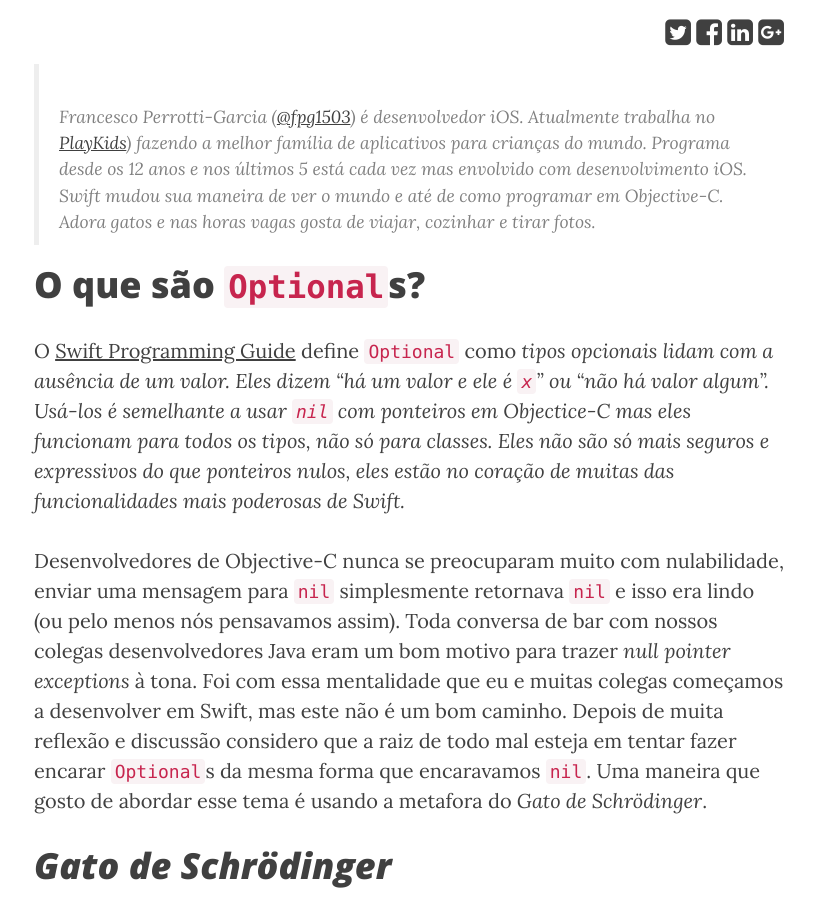
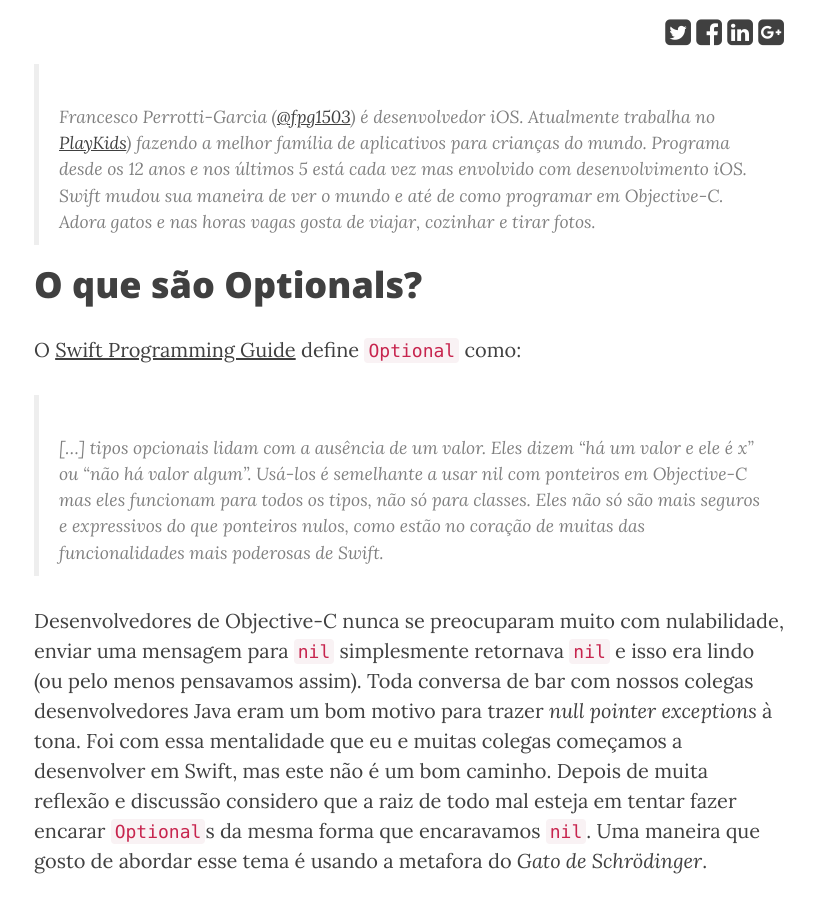
Before and after one commit to CocoaHeadsBrasil/equinociOS, a Jekyll site: the page built from _posts/2016-03-25-optionals-e-o-gato-de-schrodinger.md, in a window 1280 px wide and 900 px high, scrolled down 575 px. Shown: the whole window, without its empty margins (231-1046 px from the left). Built offline with Jekyll 4.4.1, drawn with Linux system fonts in a browser that asks for light colours; nearby versions of some CDN libraries; some of the changed text lies outside the part shown.

Commit message:
Fix typos

```diff
--- a/_posts/2016-03-25-optionals-e-o-gato-de-schrodinger.md
+++ b/_posts/2016-03-25-optionals-e-o-gato-de-schrodinger.md
@@ -12,13 +12,15 @@
 > Francesco Perrotti-Garcia ([@fpg1503](https://twitter.com/fpg1503){:target="_blank"}) é desenvolvedor iOS. Atualmente trabalha no [PlayKids](https://playkidsapp.com){:target="_blank"}) fazendo a melhor família de aplicativos para crianças do mundo. Programa desde os 12 anos e nos últimos 5 está cada vez mas envolvido com desenvolvimento iOS. Swift mudou sua maneira de ver o mundo e até de como programar em Objective-C. Adora gatos e nas horas vagas gosta de viajar, cozinhar e tirar fotos.
 
 
-# O que são `Optional`s?
+# O que são Optionals?
 
-O [Swift Programming Guide](https://developer.apple.com/library/ios/documentation/Swift/Conceptual/Swift_Programming_Language/TheBasics.html#//apple_ref/doc/uid/TP40014097-CH5-ID309) define `Optional` como *tipos opcionais lidam com a ausência de um valor. Eles dizem “há um valor e ele
-é `x`” ou “não há valor algum”. Usá-los é semelhante a usar `nil` com ponteiros em Objectice-C mas eles funcionam para todos os tipos, não só para classes. Eles não são só mais seguros e expressivos do que ponteiros nulos, eles estão no coração de muitas das funcionalidades mais poderosas de Swift.*
+O [Swift Programming Guide](https://developer.apple.com/library/ios/documentation/Swift/Conceptual/Swift_Programming_Language/TheBasics.html#//apple_ref/doc/uid/TP40014097-CH5-ID309) define `Optional` como:
+
+> [...] tipos opcionais lidam com a ausência de um valor. Eles dizem “há um valor e ele
+é x” ou “não há valor algum”. Usá-los é semelhante a usar nil com ponteiros em Objective-C mas eles funcionam para todos os tipos, não só para classes. Eles não só são mais seguros e expressivos do que ponteiros nulos, como estão no coração de muitas das funcionalidades mais poderosas de Swift.
 
 
-Desenvolvedores de Objective-C nunca se preocuparam muito com nulabilidade, enviar uma mensagem para `nil` simplesmente retornava `nil` e isso era lindo (ou pelo menos nós pensavamos assim). Toda conversa de bar com nossos colegas desenvolvedores Java eram um bom motivo para trazer *null pointer exceptions* à tona. Foi com essa mentalidade que eu e muitas colegas começamos a desenvolver em Swift, mas este não é um bom caminho. Depois de muita reflexão e discussão considero que a raiz de todo mal esteja em tentar fazer encarar `Optional`s da mesma forma que encaravamos `nil`. Uma maneira que gosto de abordar esse tema é usando a metafora do *Gato de Schrödinger*.
+Desenvolvedores de Objective-C nunca se preocuparam muito com nulabilidade, enviar uma mensagem para `nil` simplesmente retornava `nil` e isso era lindo (ou pelo menos pensavamos assim). Toda conversa de bar com nossos colegas desenvolvedores Java eram um bom motivo para trazer *null pointer exceptions* à tona. Foi com essa mentalidade que eu e muitas colegas começamos a desenvolver em Swift, mas este não é um bom caminho. Depois de muita reflexão e discussão considero que a raiz de todo mal esteja em tentar fazer encarar `Optional`s da mesma forma que encaravamos `nil`. Uma maneira que gosto de abordar esse tema é usando a metafora do *Gato de Schrödinger*.
 
 
 # *Gato de Schrödinger*
@@ -167,7 +169,7 @@
 }
 ~~~
 
-### Pattern matching
+### Pattern Matching
 
 ~~~swift
 let optionalNumber = MyOptional<Int>(42)
@@ -283,7 +284,7 @@
 
 Sim, Optionals são mônadas e há uma excelente talk sobre mônadas chamada [Monads are not Monsters](https://www.youtube.com/watch?v=vg7cOF30Svo) da UIKont de 2015 (obrigado [@talesp](https://twitter.com/talesp){:target="_blank"} pela recomendação!) mas para simplificar vamos só dizer que Optionals são contêineres.
 
-Em contêineres podemos implementar `map` e `flatMap`: de maneira resumida
+Em contêineres podemos implementar `map` e `flatMap`, de maneira resumida:
 
 - `map(f)` aplica uma função `f` a cada valor contido no contêiner e insere os resultados em um novo contêiner.
 - `flatMap` faz a mesma coisa porém ao final "achata" o contêinter, ou seja, cria um contêiner com o conteúdo de seus sub-contêineres.
@@ -355,7 +356,7 @@
 # Optionals e boas práticas
 
 
-## Evitar a *Piramyd of doom*
+## Evitar a *Piramyd of Doom*
 
 
 Vamos supor o seguinte caso
@@ -378,7 +379,7 @@
 }
 ~~~
 
-Porém recentemente podemos simplesmente fazer todos os desembrulhamentos de uma vez só
+Porém recentemente podemos simplesmente fazer todos os desembrulhamentos de uma só vez:
 
 ~~~swift
 if let aUnwrapped = a, bUnwrapped = b, cUnwrapped = c {
@@ -386,7 +387,7 @@
 }
 ~~~
 
-## Evitar **force unwrap**
+## Evitar o **force unwrap**
 
 ![]({{ site.baseurl }}/img/fpg1503/everytime.jpg)
 
```
Also changed, not shown: other parts of _posts/2016-03-25-optionals-e-o-gato-de-schrodinger.md (+7 -8 lines).
